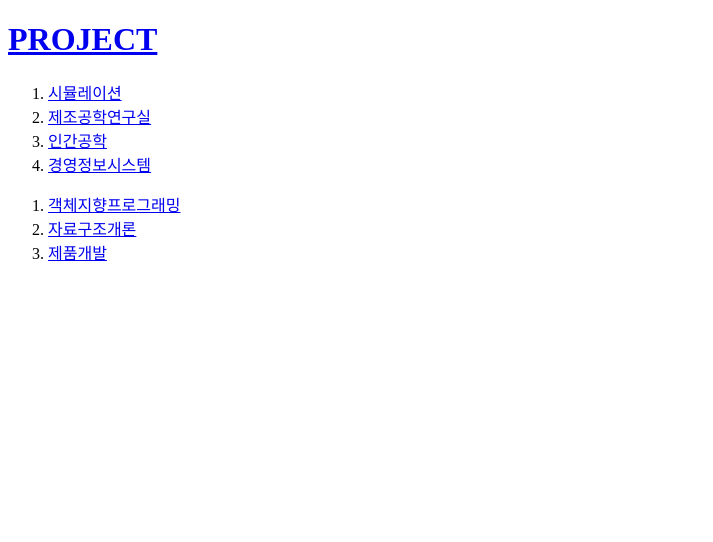
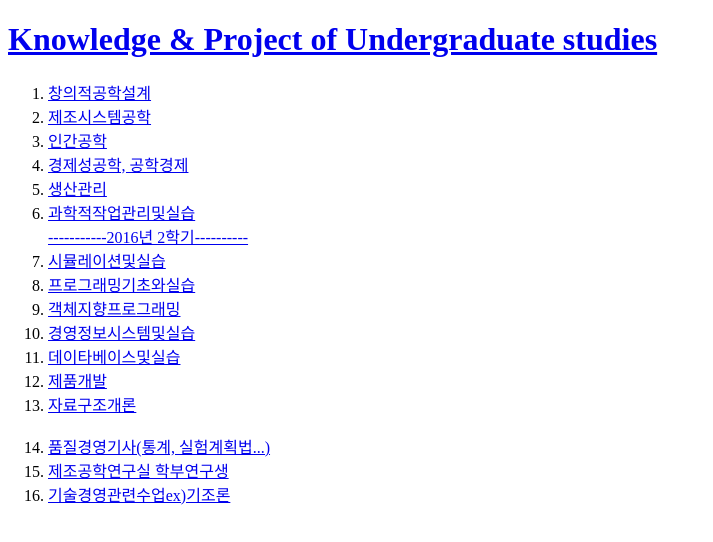
Before and after one commit to corworldstarn/web1, a plain HTML site: page index.html in a window 1280 px wide. Shown: the whole page, without its empty margins (0-713 px from the left). Drawn offline with Linux system fonts and the light colour scheme.

Commit message:
20190616
additional subject

```diff
--- a/index.html
+++ b/index.html
@@ -1,21 +1,29 @@
 <!doctype html>
 <html>
 <head>
-  <title>PROJECT</title>
+  <title>RESUME</title>
   <meta charset="utf-8">
 </head>
 <body>
-  <h1><a href="index.html">PROJECT</h1>
+  <h1><a href="index.html">Knowledge & Project of Undergraduate studies </h1>
   <ol>
-    <li><a href="simulation.html"> 시뮬레이션</li>
-    <li><a href="modulization.html"> 제조공학연구실</li>
+    <li><a href="simulation.html"> 창의적공학설계</li>
+    <li><a href="simulation.html"> 제조시스템공학</li>
     <li><a href="ergonomics.html"> 인간공학</li>
-    <li><a href="MIS.html"> 경영정보시스템</li>
-  </ol>
-  <ol>
-    <li><a href="OOP.html"> 객체지향프로그래밍</li>
-    <li><a href="datastructure.html"> 자료구조개론</li>
+    <li><a href="ergonomics.html"> 경제성공학, 공학경제</li>
+    <li><a href="ergonomics.html"> 생산관리</li>
+    <li><a href="ergonomics.html"> 과학적작업관리및실습</li>
+    -----------2016년 2학기----------<br>
+    <li><a href="simulation.html"> 시뮬레이션및실습</li>
+    <li><a href="simulation.html"> 프로그래밍기초와실습</li>
+    <li><a href="simulation.html"> 객체지향프로그래밍</li>
+    <li><a href="simulation.html"> 경영정보시스템및실습</li>
+    <li><a href="simulation.html"> 데이타베이스및실습</li>
     <li><a href="NPD.html"> 제품개발</li>
+    <li><a href="NPD.html"> 자료구조개론</li><br>
+    <li><a href="ergonomics.html"> 품질경영기사(통계, 실험계획법...)</li>
+    <li><a href="modulization.html"> 제조공학연구실 학부연구생</li>
+    <li><a href="MIS.html"> 기술경영관련수업ex)기조론</li>
   </ol>
 
 
```
